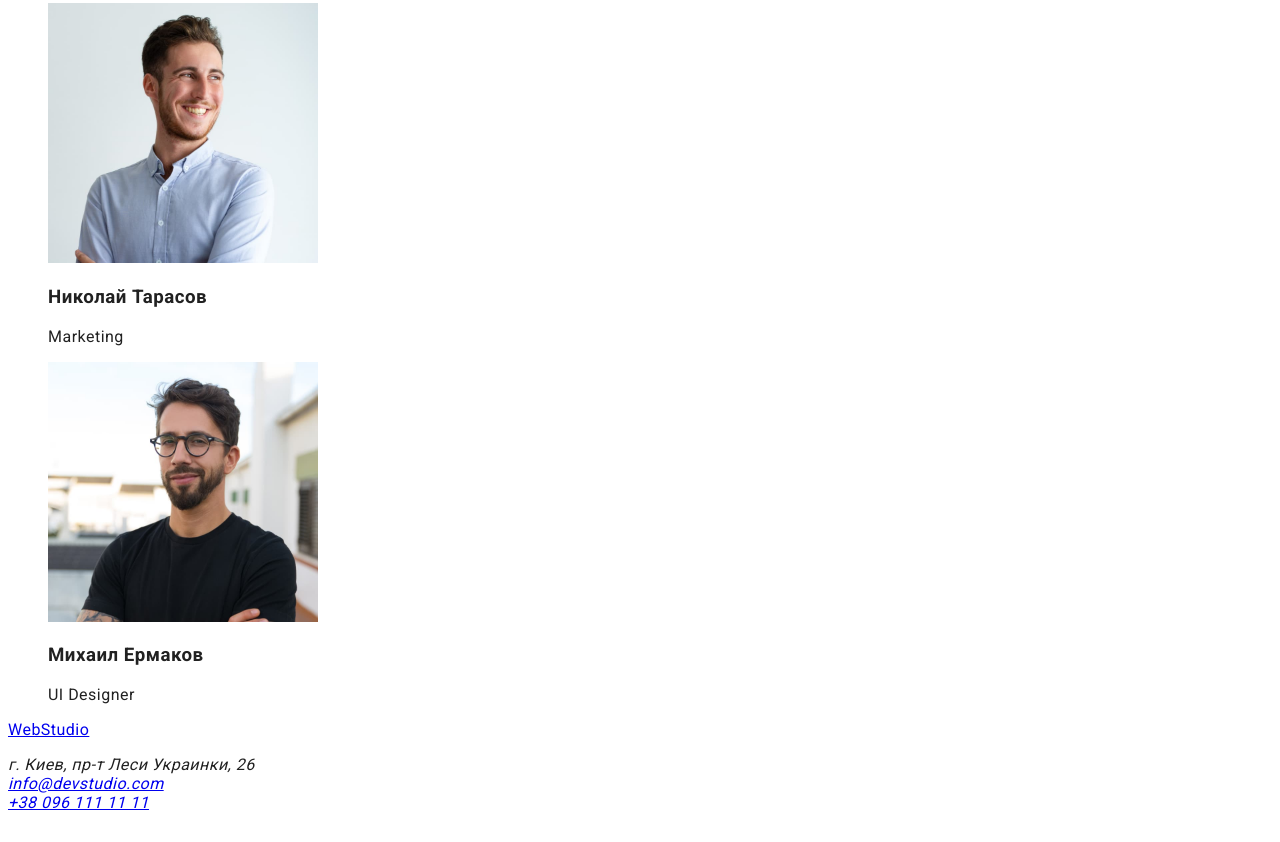
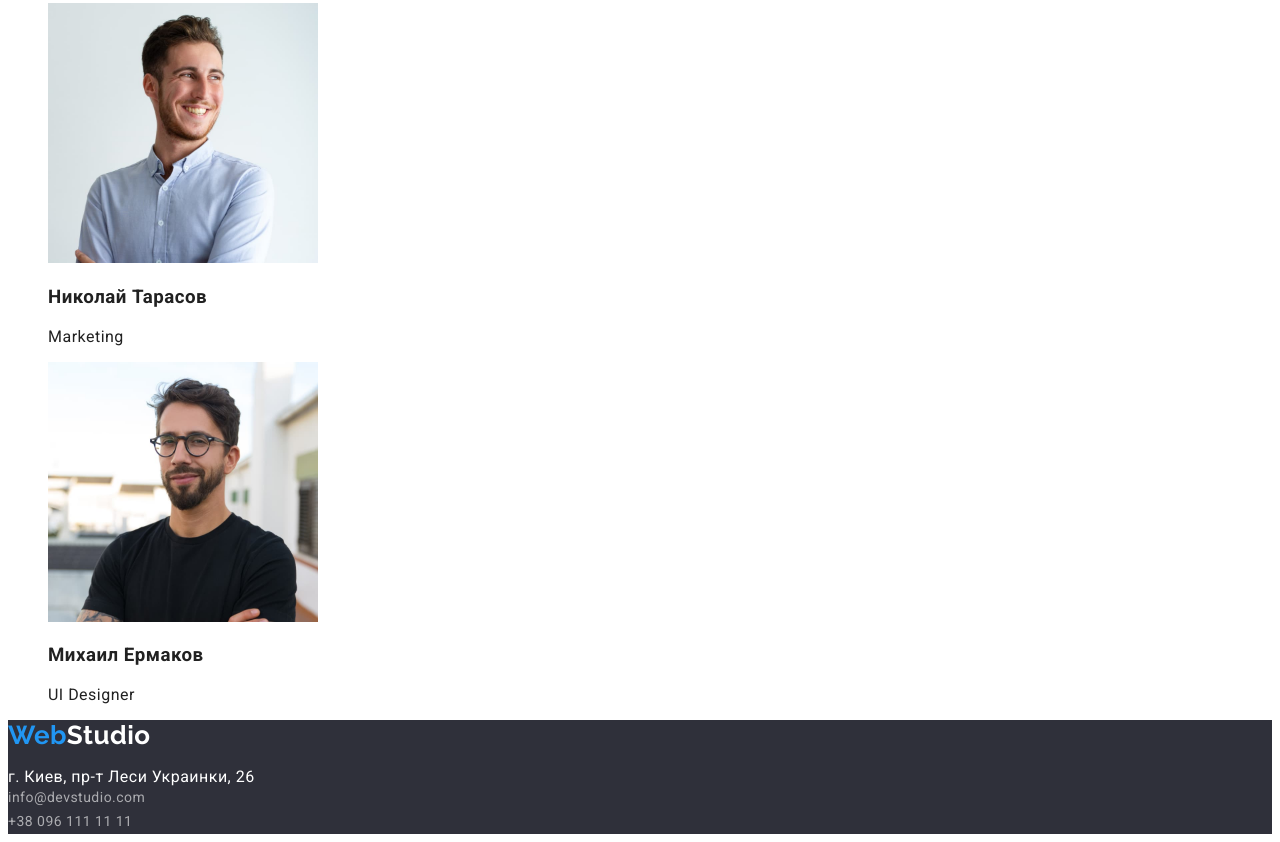
Before and after one commit to MrQuinlan/goit-markup-hw-02, a plain HTML site: page index.html in a window 1280 px wide. Shown: the part 2397-3239 px from the top of the page. Before the commit the page ends 3217 px from the top, so only its background shows below. Drawn offline with Linux system fonts and the light colour scheme.

Commit message:
footer css

```diff
--- a/css/styles.css
+++ b/css/styles.css
@@ -1,21 +1,18 @@
-/*
-основний шрифт - 'Raleway', sans-serif;
-шрифт лого - 'Roboto', sans-serif;
-
-основний колір фону -  #2F303A
-основний колір тексту - #212121
-акцент - #2196F3
-
-*/
+:root {
+    --primary-text-color: #212121;
+    --secondary-text-color: #757575;
+    --accent-color: #2196F3;
+}
 
 * {
     list-style: none;
 }
+
 body {
     list-style: none;
     font-family: 'Roboto', sans-serif;
     letter-spacing: 0.03em;
-    color: #212121;
+    color: var(--primary-text-color);
 
 
 }
@@ -28,9 +25,10 @@ body {
     font-size: 26px;
     line-height: 1.19;
 
-    color: #2196F3;
+    color: var(--accent-color);
 }
-.logo .studio-header {
+/* .logo  */
+.studio-header {
     color: #000000;
 }
 
@@ -38,17 +36,58 @@ body {
 .header {
     background-color: #FFFFFF;
 }
+
 .header .link {
-font-weight: 500;
-font-size: 14px;
-line-height: 1.14;
-letter-spacing: 0.02em;
+    font-style: normal;
+    font-weight: 500;
+    font-size: 14px;
+    line-height: 1.14;
+    letter-spacing: 0.02em;
 
-color: #212121;
-text-decoration: none;
+    color: var(--primary-text-color);
+    text-decoration: none;
 }
 
 .header .link:hover,
 .header .link:focus {
-    color: #2196F3;
+    color: var(--accent-color);
 }
+
+
+
+
+
+
+
+
+
+
+/* Подвал */
+
+.footer {
+    background-color: #2F303A;
+}
+
+.studio-footer {
+    color: #FFFFFF;
+}
+
+.address-footer {
+    font-style: normal;
+}
+.address {
+    color: #FFFFFF;
+}
+.footer .link {
+    font-weight: 400;
+    font-size: 14px;
+    line-height: 1.71;
+
+    color: rgba(255, 255, 255, 0.6);
+    text-decoration: none;
+    }
+
+.footer .link:hover,
+.footer .link:focus {
+    color: #FFFFFF;
+}
--- a/index.html
+++ b/index.html
@@ -4,7 +4,7 @@
         <meta charset="UTF-8">
         <meta http-equiv="X-UA-Compatible" content="IE=edge">
         <meta name="viewport" content="width=device-width, initial-scale=1.0">
-        <title>WebStudio</title>
+        <title lang="en">WebStudio</title>
         <link rel="preconnect" href="https://fonts.googleapis.com">
         <link rel="preconnect" href="https://fonts.gstatic.com" crossorigin>
         <link href="https://fonts.googleapis.com/css2?family=Raleway:wght@700&family=Roboto:wght@400;500;700;900&display=swap" rel="stylesheet">
@@ -17,7 +17,7 @@
         <header class="header">
 
             <!-- Навигация -->
-            <nav class="nav">
+            <nav>
                 <p>
                     <a href="./index.html" class="logo">Web<span class="studio-header">Studio</span></a>
                 </p>
@@ -126,18 +126,18 @@
         </main>
 
         <!-- Подвал -->
-        <footer>
+        <footer class="footer">
 
             <!-- Логотип -->
             <p>
-                <a href="./index.html">WebStudio</a>
+                <a href="./index.html" class="logo">Web<span class="studio-footer">Studio</span></a>
             </p>
 
             <!-- Адрес -->
-            <address>
-                г. Киев, пр-т Леси Украинки, 26<br />
-                <a href="mailto:info@devstudio.com">info@devstudio.com</a><br />
-                <a href="tel:+380961111111">+38 096 111 11 11</a>
+            <address class="address-footer">
+                <span class="address">г. Киев, пр-т Леси Украинки, 26</span><br />
+                <a href="mailto:info@devstudio.com" class="link">info@devstudio.com</a><br />
+                <a href="tel:+380961111111" class="link">+38 096 111 11 11</a>
             </address>
         </footer>
 
```
Also changed, not shown: portfolio.html (+7 -7 lines).
